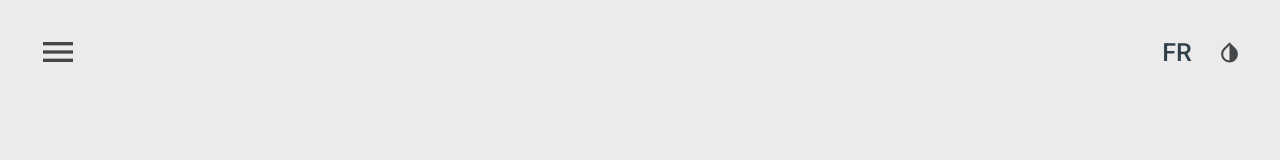
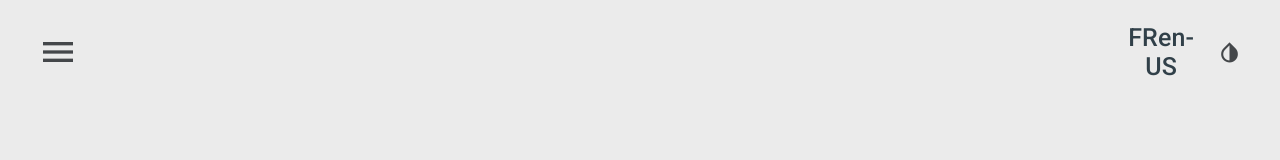
Before and after one commit to Aienidhilling/Portfolio, an Angular app: page / in a window 1280 px wide. Shown: the top 160 px of the page. Built offline with nearby package versions, Linux system fonts and the light colour scheme.

Commit message:
FIX - NavBar - lang button redirect

```diff
--- a/src/app/components/custom-nav/custom-nav.component.html
+++ b/src/app/components/custom-nav/custom-nav.component.html
@@ -15,6 +15,7 @@
 <div class="options-container">
   <button mat-button (click)="changeLanguage()">
     <span i18n="@@language">FR</span>
+    <span>{{currentLang}}</span>
   </button>
   <button mat-icon-button (click)="toggleTheme()">
     <mat-icon>invert_colors</mat-icon>
--- a/src/app/components/custom-nav/custom-nav.component.ts
+++ b/src/app/components/custom-nav/custom-nav.component.ts
@@ -81,6 +81,6 @@ export class CustomNavComponent {
 
   changeLanguage() {
     this.currentLang= this.currentLang === 'fr' ? 'en-US' : 'fr';
-    this.router.navigate([`/${this.currentLang}`]).then(r => null);
+    window.location.href = 'Portfolio/' + `${this.currentLang}`;
   }
 }
```
